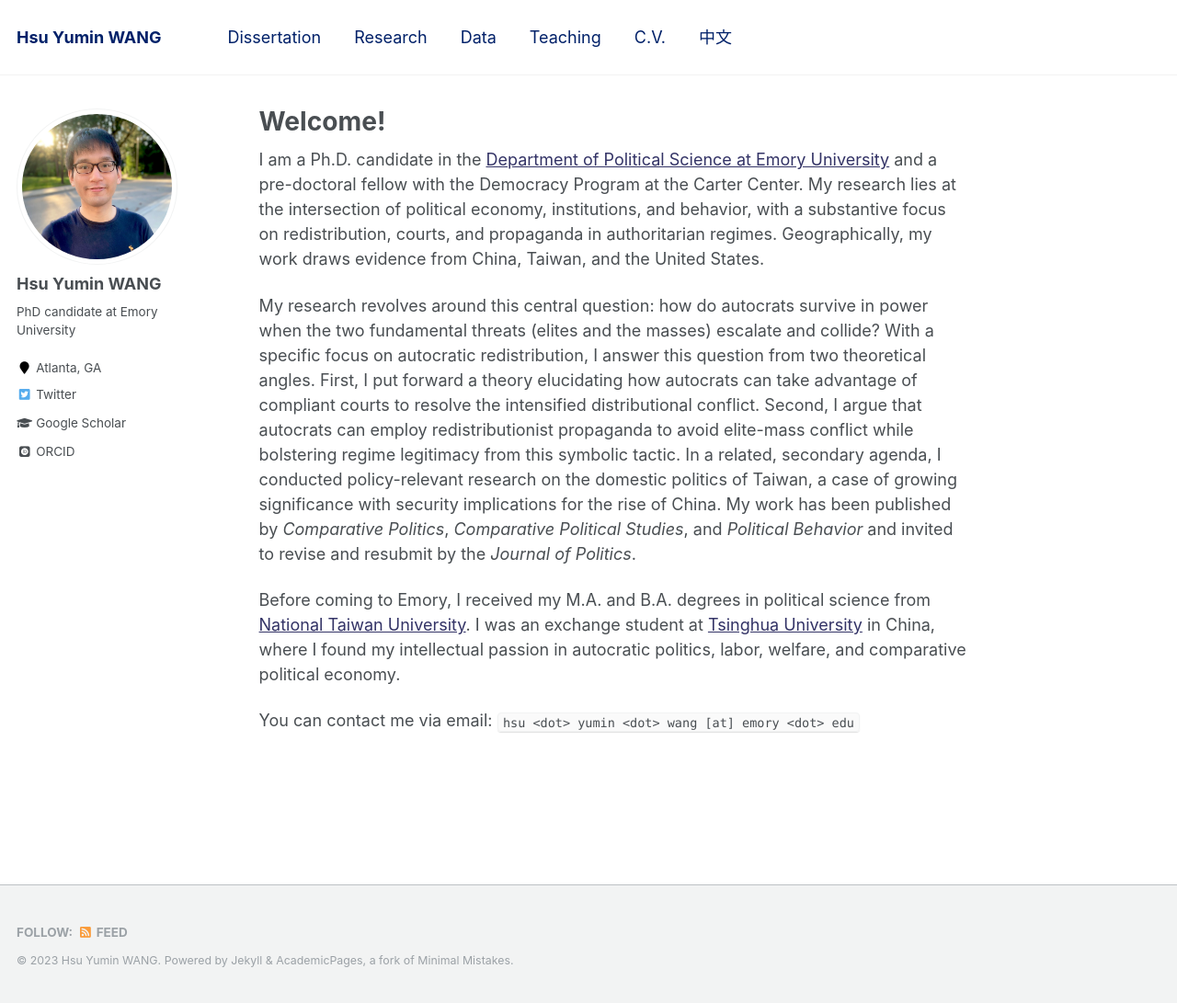
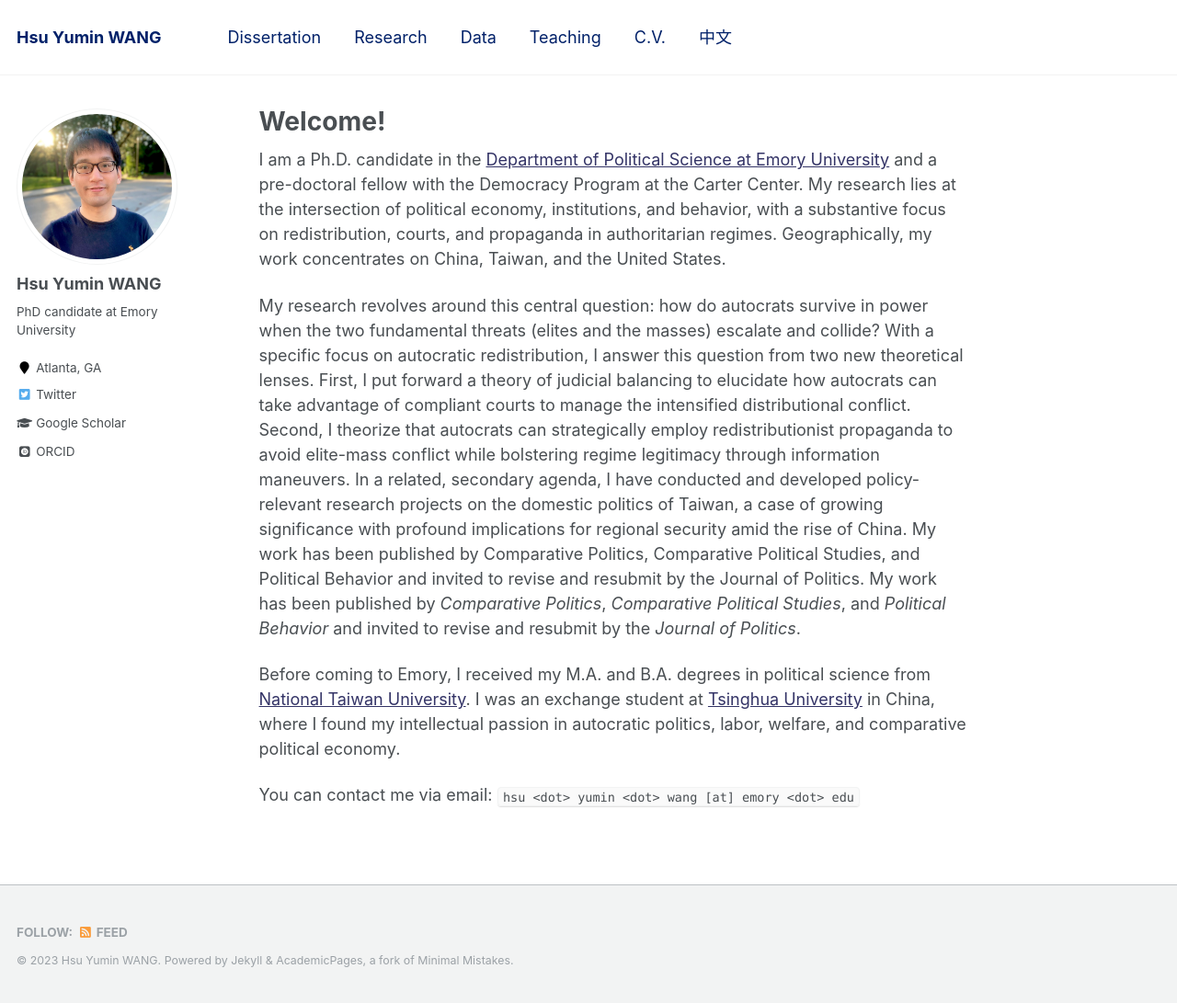
Before and after one commit to hsuyumin/hsuyumin.github.io, a Jekyll site: the page built from _pages/about.md, in a window 1280 px wide and 1091 px high. Shown: the whole window at 92% size. Built offline with Jekyll 4.4.1, drawn with Linux system fonts in a browser that asks for light colours; some web fonts are replaced.

Commit message:
Update about.md

```diff
--- a/_pages/about.md
+++ b/_pages/about.md
@@ -8,9 +8,9 @@ redirect_from:
   - /about.html
 ---
 
-I am a Ph.D. candidate in the [Department of Political Science at Emory University](http://polisci.emory.edu/home/) and a pre-doctoral fellow with the Democracy Program at the Carter Center. My research lies at the intersection of political economy, institutions, and behavior, with a substantive focus on redistribution, courts, and propaganda in authoritarian regimes. Geographically, my work draws evidence from China, Taiwan, and the United States.
+I am a Ph.D. candidate in the [Department of Political Science at Emory University](http://polisci.emory.edu/home/) and a pre-doctoral fellow with the Democracy Program at the Carter Center. My research lies at the intersection of political economy, institutions, and behavior, with a substantive focus on redistribution, courts, and propaganda in authoritarian regimes. Geographically, my work concentrates on China, Taiwan, and the United States.
 
-My research revolves around this central question: how do autocrats survive in power when the two fundamental threats (elites and the masses) escalate and collide? With a specific focus on autocratic redistribution, I answer this question from two theoretical angles. First, I put forward a theory elucidating how autocrats can take advantage of compliant courts to resolve the intensified distributional conflict. Second, I argue that autocrats can employ redistributionist propaganda to avoid elite-mass conflict while bolstering regime legitimacy from this symbolic tactic. In a related, secondary agenda, I conducted policy-relevant research on the domestic politics of Taiwan, a case of growing significance with security implications for the rise of China. My work has been published by _Comparative Politics_, _Comparative Political Studies_, and _Political Behavior_ and invited to revise and resubmit by the _Journal of Politics_.
+My research revolves around this central question: how do autocrats survive in power when the two fundamental threats (elites and the masses) escalate and collide? With a specific focus on autocratic redistribution, I answer this question from two new theoretical lenses. First, I put forward a theory of judicial balancing to elucidate how autocrats can take advantage of compliant courts to manage the intensified distributional conflict. Second, I theorize that autocrats can strategically employ redistributionist propaganda to avoid elite-mass conflict while bolstering regime legitimacy through information maneuvers. In a related, secondary agenda, I have conducted and developed policy-relevant research projects on the domestic politics of Taiwan, a case of growing significance with profound implications for regional security amid the rise of China. My work has been published by Comparative Politics, Comparative Political Studies, and Political Behavior and invited to revise and resubmit by the Journal of Politics. My work has been published by _Comparative Politics_, _Comparative Political Studies_, and _Political Behavior_ and invited to revise and resubmit by the _Journal of Politics_.
 
 Before coming to Emory, I received my M.A. and B.A. degrees in political science from [National Taiwan University](https://www.ntu.edu.tw/english/). I was an exchange student at [Tsinghua University](https://www.tsinghua.edu.cn/en/) in China, where I found my intellectual passion in autocratic politics, labor, welfare, and comparative political economy.
 
```
